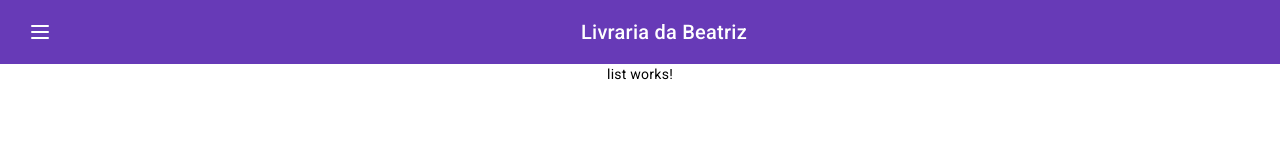
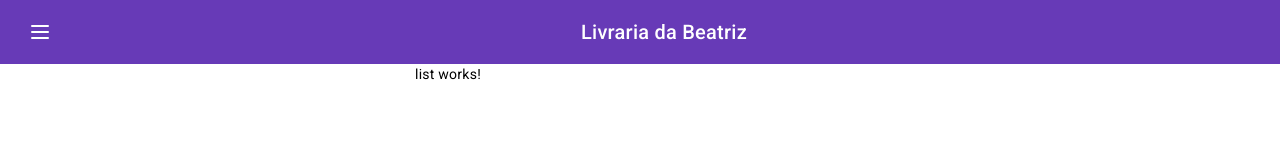
Before and after one commit to biacattaneo/book-store, an Angular app: page / in a window 1280 px wide. Shown: the top 160 px of the page. Built offline with nearby package versions, Linux system fonts and the light colour scheme.

Commit message:
styles: fix styles list

```diff
--- a/src/app/app.component.html
+++ b/src/app/app.component.html
@@ -1,4 +1,6 @@
 <app-header/>
 <div class="container">
+  <div class="content-container">
     <router-outlet/>
+  </div>
 </div>
--- a/src/styles.scss
+++ b/src/styles.scss
@@ -8,3 +8,8 @@ body { margin: 0; font-family: Roboto, "Helvetica Neue", sans-serif; }
   justify-content: center;
   width: 100%;
 }
+
+.content-container {
+  width: 100%;
+  max-width: 450px;
+}
```
